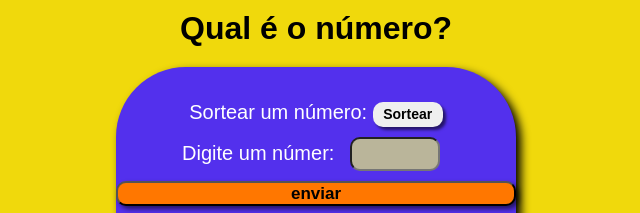
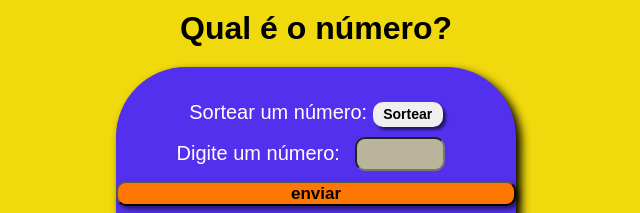
Before and after one commit to ElenChaves12/qual-e-o-numero, a plain HTML site: page index.html in a window 1280 px wide. Shown: the top 213 px of the page, 324-964 px from the left. Drawn offline with Linux system fonts and the light colour scheme; a web font is replaced by a local one.

Commit message:
Update index.html

```diff
--- a/index.html
+++ b/index.html
@@ -20,7 +20,7 @@
                 <p id="sorteio"></p>
 
                 <label for="numero"></label>
-                <p>Digite um númer: <input type="number" name="numero" id="numero" ></p>
+                <p>Digite um número: <input type="number" name="numero" id="numero" ></p>
                 <input type="submit" value="enviar" id="btn" onclick="number()">
 
                 <p id="final"></p>
```
